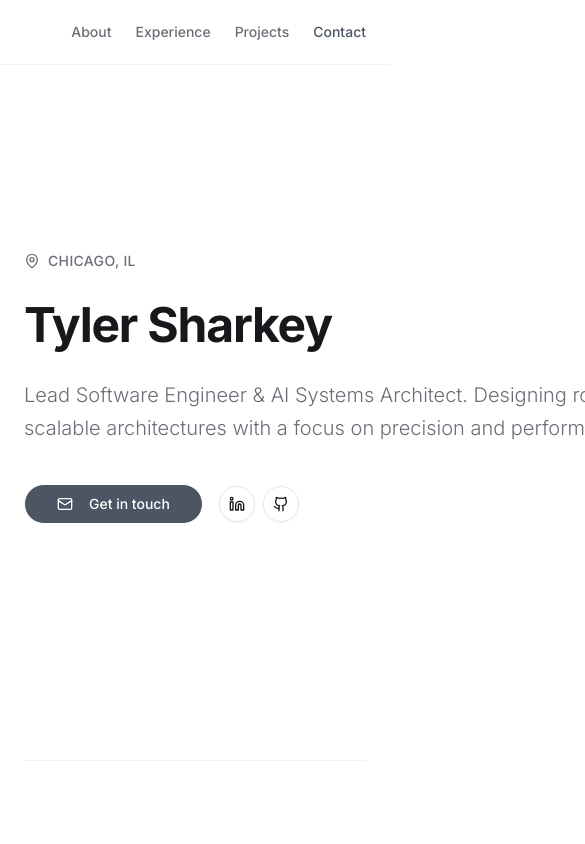
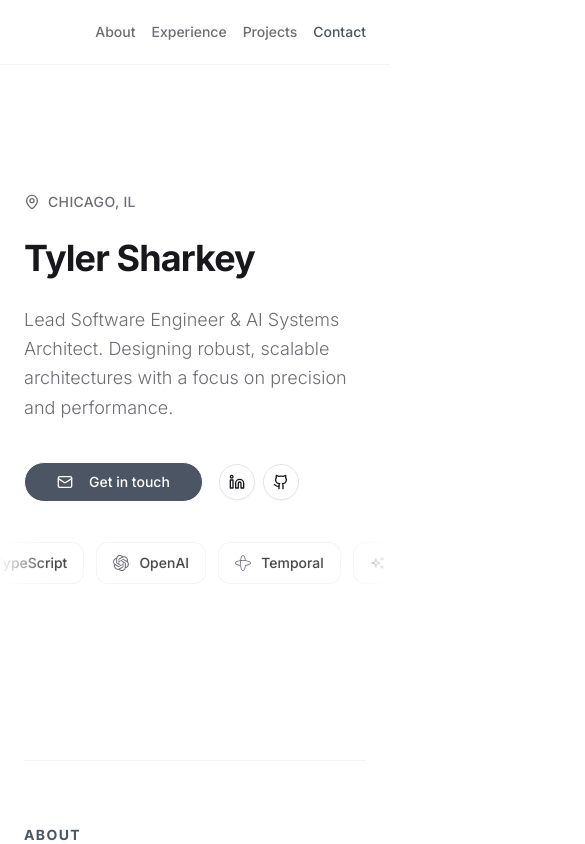
Before and after one commit to Sharkty21/sharkty21.github.io, a React (Vite) app: page / in a window 390 px wide. Shown: the top 844 px of the page, 585 px wide, since content can reach past the window. Built offline with nearby package versions, Linux system fonts and the light colour scheme.

Commit message:
mobile friendly

```diff
--- a/src/index.css
+++ b/src/index.css
@@ -164,6 +164,11 @@
   100% { transform: translateY(0); }
 }
 
+@keyframes marquee-left {
+  0% { transform: translateX(0); }
+  100% { transform: translateX(-50%); }
+}
+
 .animate-marquee-up {
   animation: marquee-up 35s linear infinite;
 }
@@ -171,3 +176,7 @@
 .animate-marquee-down {
   animation: marquee-down 35s linear infinite;
 }
+
+.animate-marquee-left {
+  animation: marquee-left 30s linear infinite;
+}
--- a/src/pages/Home.tsx
+++ b/src/pages/Home.tsx
@@ -16,7 +16,7 @@ import purdueLogo from "/assets/Purdue.svg";
 
 // Animation Variants
 const fadeInUp = {
-  hidden: { opacity: 0, y: 30 },
+  hidden: { opacity: 0, y: 40 },
   visible: { opacity: 1, y: 0, transition: { duration: 0.8, ease: [0.16, 1, 0.3, 1] } }
 };
 
@@ -34,7 +34,7 @@ const NavBar = () => {
   return (
     <nav className="fixed top-0 left-0 right-0 z-50 bg-background/80 backdrop-blur-md border-b border-border/40">
       <div className="max-w-5xl mx-auto px-6 h-16 flex items-center justify-end">
-        <div className="flex items-center gap-6 text-sm font-medium text-muted-foreground">
+        <div className="flex items-center gap-4 sm:gap-6 text-sm font-medium text-muted-foreground">
           <a href="#about" className="hover:text-foreground transition-colors">About</a>
           <a href="#experience" className="hover:text-foreground transition-colors">Experience</a>
           <a href="#projects" className="hover:text-foreground transition-colors">Projects</a>
@@ -86,6 +86,29 @@ const SkillMarqueeColumn = ({ skills, direction }: { skills: typeof skillsColumn
   );
 };
 
+const allSkills = [...skillsColumnA, ...skillsColumnB];
+
+const SkillMarqueeRow = () => {
+  const doubled = [...allSkills, ...allSkills];
+  return (
+    <div className="relative w-full overflow-hidden">
+      <div className="absolute left-0 top-0 bottom-0 w-12 bg-gradient-to-r from-background to-transparent z-10 pointer-events-none" />
+      <div className="absolute right-0 top-0 bottom-0 w-12 bg-gradient-to-l from-background to-transparent z-10 pointer-events-none" />
+      <div className="animate-marquee-left flex gap-3 w-max">
+        {doubled.map((skill, i) => (
+          <div
+            key={`${skill.label}-${i}`}
+            className="flex items-center gap-2.5 px-4 py-2.5 rounded-xl border border-border/40 bg-background/60 backdrop-blur-sm shrink-0"
+          >
+            <skill.icon className="w-4 h-4 text-muted-foreground shrink-0" />
+            <span className="text-sm font-medium text-foreground/80 whitespace-nowrap">{skill.label}</span>
+          </div>
+        ))}
+      </div>
+    </div>
+  );
+};
+
 const HeroSection = () => {
   return (
     <section id="hero" className="min-h-[90vh] flex items-center pt-20 pb-16">
@@ -94,18 +117,18 @@ const HeroSection = () => {
           initial="hidden"
           animate="visible"
           variants={staggerContainer}
-          className="max-w-3xl shrink-0"
+          className="max-w-3xl lg:shrink-0 min-w-0"
         >
           <motion.div variants={fadeInUp} className="flex items-center gap-2 text-muted-foreground mb-6">
             <MapPin className="w-4 h-4" />
             <span className="text-sm font-medium tracking-wide uppercase">Chicago, IL</span>
           </motion.div>
 
-          <motion.h1 variants={fadeInUp} className="text-5xl md:text-7xl font-bold tracking-tight text-foreground mb-6 leading-tight">
+          <motion.h1 variants={fadeInUp} className="text-4xl sm:text-5xl md:text-7xl font-bold tracking-tight text-foreground mb-6 leading-tight">
             Tyler Sharkey
           </motion.h1>
 
-          <motion.p variants={fadeInUp} className="text-xl md:text-2xl text-muted-foreground font-light mb-10 max-w-2xl leading-relaxed">
+          <motion.p variants={fadeInUp} className="text-lg sm:text-xl md:text-2xl text-muted-foreground font-light mb-10 max-w-2xl leading-relaxed">
             Lead Software Engineer & AI Systems Architect. Designing robust, scalable architectures with a focus on precision and performance.
           </motion.p>
 
@@ -129,6 +152,13 @@ const HeroSection = () => {
               </Button>
             </div>
           </motion.div>
+
+          <motion.div
+            variants={fadeInUp}
+            className="mt-10 lg:hidden -mx-6 sm:-mx-8"
+          >
+            <SkillMarqueeRow />
+          </motion.div>
         </motion.div>
 
         <motion.div
@@ -147,11 +177,11 @@ const HeroSection = () => {
 
 const AboutSection = () => {
   return (
-    <section id="about" className="py-24 border-t border-border/40">
+    <section id="about" className="py-16 md:py-24 border-t border-border/40">
       <motion.div
         initial="hidden"
         whileInView="visible"
-        viewport={{ once: true, margin: "-100px" }}
+        viewport={{ once: true, margin: "-50px" }}
         variants={fadeInUp}
         className="max-w-4xl"
       >
@@ -176,7 +206,7 @@ const ExperienceSection = () => {
   const roles = [
     {
       title: "Development Team Lead",
-      company: "Origami Risk",
+      company: "Origami Risk - Chicago, IL",
       description: "Leading 7 engineers, driving AI systems architecture and maintaining exceptional sprint velocity. Led 100+ successful consecutive sprints over multiple year period.",
       highlights: [
         "Led architecture and delivery of AI Policy Ingestion solution, headlining Origami’s recognition as a Market Leader in 2026 Annual RMIS Report. AWS Bedrock, Langfuse & Temporal async workflow for scanning PDFs, matching existing db records, creating records.",
@@ -187,7 +217,7 @@ const ExperienceSection = () => {
     },
     {
       title: "Associate Dev Team Lead",
-      company: "Origami Risk",
+      company: "Origami Risk - Chicago, IL",
       description: "Quickly promoted from Product Engineer to management role, mentored interns and junior engineers, managed complex feature rollouts, and managed through agile transformation.",
       highlights: [
         "Zero-downtime migration of global email infrastructure (20M+ emails) to AWS.",
@@ -197,24 +227,24 @@ const ExperienceSection = () => {
     },
     {
       title: "Product Engineer",
-      company: "Origami Risk",
+      company: "Origami Risk - Chicago, IL",
       description: "Delivered robust product features, established foundational code patterns, and advocated for rigorous code quality.",
       highlights: []
     },
     {
       title: "Product Development Engineer",
-      company: "Panduit",
+      company: "Panduit - Tinley Park, IL",
       description: "Mechanical design and test engineer for network infrastructure solutions.",
       highlights: []
     }
   ];
 
   return (
-    <section id="experience" className="py-24 border-t border-border/40">
+    <section id="experience" className="py-16 md:py-24 border-t border-border/40">
       <motion.div
         initial="hidden"
         whileInView="visible"
-        viewport={{ once: true, margin: "-100px" }}
+        viewport={{ once: true, margin: "-50px" }}
         variants={staggerContainer}
       >
         <motion.h2 variants={fadeInUp} className="text-sm font-bold tracking-widest text-primary uppercase mb-16">Experience & Impact</motion.h2>
@@ -248,12 +278,12 @@ const ExperienceSection = () => {
 
 const AwardsSection = () => {
   return (
-    <section className="py-24 border-t border-border/40 bg-secondary/30 -mx-6 px-6 sm:-mx-8 sm:px-8">
+    <section className="py-16 md:py-24 border-t border-border/40 bg-secondary/30 -mx-6 px-6 sm:-mx-8 sm:px-8">
       <div className="max-w-5xl mx-auto">
         <motion.div
           initial="hidden"
           whileInView="visible"
-          viewport={{ once: true, margin: "-100px" }}
+          viewport={{ once: true, margin: "-50px" }}
           variants={staggerContainer}
         >
           <motion.h2 variants={fadeInUp} className="text-sm font-bold tracking-widest text-primary uppercase mb-12">Recognition & Awards</motion.h2>
@@ -304,15 +334,21 @@ const AwardsSection = () => {
   );
 };
 
-const ArrowRight = () => (
-  <svg width="28" height="12" viewBox="0 0 28 12" fill="none" className="shrink-0 text-zinc-300 dark:text-zinc-600">
+const ArrowHorizontal = () => (
+  <svg width="28" height="12" viewBox="0 0 28 12" fill="none" className="shrink-0 text-zinc-300 dark:text-zinc-600 hidden md:block">
     <path d="M0 6H24M24 6L19 1M24 6L19 11" stroke="currentColor" strokeWidth="1.5" strokeLinecap="round" strokeLinejoin="round" />
+  </svg>
+);
+
+const ArrowDown = () => (
+  <svg width="12" height="28" viewBox="0 0 12 28" fill="none" className="shrink-0 text-zinc-300 dark:text-zinc-600 md:hidden mx-auto">
+    <path d="M6 0V24M6 24L1 19M6 24L11 19" stroke="currentColor" strokeWidth="1.5" strokeLinecap="round" strokeLinejoin="round" />
   </svg>
 );
 
 const ArchDiagram = () => (
   <div className="w-full select-none">
-    <div className="relative rounded-2xl border border-blue-200/30 dark:border-blue-800/20 bg-blue-50/20 dark:bg-blue-950/10 p-6 md:p-8 pt-8 md:pt-10">
+    <div className="relative rounded-2xl border border-blue-200/30 dark:border-blue-800/20 bg-blue-50/20 dark:bg-blue-950/10 p-5 sm:p-6 md:p-8 pt-8 md:pt-10">
       <div className="absolute -top-3 left-5">
         <span className="inline-flex items-center gap-1.5 bg-blue-500 text-white text-[11px] font-medium tracking-wide px-3 py-1 rounded-full shadow-sm">
           <span className="w-1.5 h-1.5 rounded-full bg-white/80" />
@@ -320,14 +356,15 @@ const ArchDiagram = () => (
         </span>
       </div>
 
-      <div className="flex items-center gap-3 md:gap-4">
+      <div className="flex flex-col md:flex-row items-stretch md:items-center gap-3 md:gap-4">
         <div className="flex-1 min-w-0 rounded-xl bg-white dark:bg-zinc-900 shadow-sm border border-zinc-100 dark:border-zinc-800 p-4">
           <span className="text-[11px] font-medium text-blue-500 tracking-wide">Frontend</span>
           <p className="text-sm font-semibold text-foreground mt-1.5 leading-snug">React &middot; TypeScript</p>
           <p className="text-xs text-muted-foreground mt-0.5">Vite &middot; TanStack Query &middot; shadcn &middot; Tailwind</p>
         </div>
 
-        <ArrowRight />
+        <ArrowHorizontal />
+        <ArrowDown />
 
         <div className="flex-1 min-w-0 rounded-xl bg-white dark:bg-zinc-900 shadow-sm border border-zinc-100 dark:border-zinc-800 p-4">
           <span className="text-[11px] font-medium text-emerald-500 tracking-wide">API Backend</span>
@@ -339,7 +376,8 @@ const ArchDiagram = () => (
           </div>
         </div>
 
-        <ArrowRight />
+        <ArrowHorizontal />
+        <ArrowDown />
 
         <div className="flex-1 min-w-0 rounded-xl bg-white dark:bg-zinc-900 shadow-sm border border-zinc-100 dark:border-zinc-800 p-4">
           <span className="text-[11px] font-medium text-amber-500 tracking-wide">Database</span>
@@ -367,11 +405,11 @@ const ArchDiagram = () => (
 
 const ProjectsSection = () => {
   return (
-    <section id="projects" className="py-24 border-t border-border/40">
+    <section id="projects" className="py-16 md:py-24 border-t border-border/40">
       <motion.div
         initial="hidden"
         whileInView="visible"
-        viewport={{ once: true, margin: "-100px" }}
+        viewport={{ once: true, margin: "-50px" }}
         variants={staggerContainer}
       >
         <motion.h2 variants={fadeInUp} className="text-sm font-bold tracking-widest text-primary uppercase mb-16">Personal Projects</motion.h2>
@@ -500,11 +538,11 @@ const TechStackSection = () => {
   const toggle = (id: string) => setOpen(prev => prev === id ? null : id);
 
   return (
-    <section className="py-24 border-t border-border/40">
+    <section className="py-16 md:py-24 border-t border-border/40">
       <motion.div
         initial="hidden"
         whileInView="visible"
-        viewport={{ once: true, margin: "-100px" }}
+        viewport={{ once: true, margin: "-50px" }}
         variants={staggerContainer}
       >
         <motion.h2 variants={fadeInUp} className="text-sm font-bold tracking-widest text-primary uppercase mb-12">Tech Stack & Tools</motion.h2>
@@ -602,11 +640,11 @@ const PurdueLogo = () => (
 
 const EducationSection = () => {
   return (
-    <section className="py-24 border-t border-border/40">
+    <section className="py-16 md:py-24 border-t border-border/40">
       <motion.div
         initial="hidden"
         whileInView="visible"
-        viewport={{ once: true, margin: "-100px" }}
+        viewport={{ once: true, margin: "-50px" }}
         variants={staggerContainer}
       >
         <motion.h2 variants={fadeInUp} className="text-sm font-bold tracking-widest text-primary uppercase mb-12">Education</motion.h2>
```
